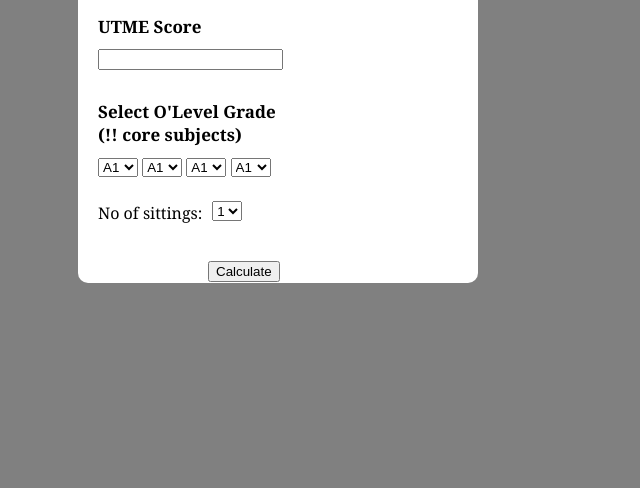
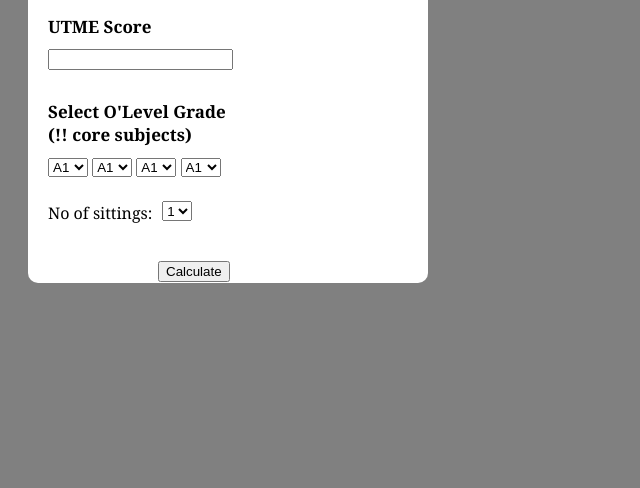
Before and after one commit to klint-techz/klint-techz, a plain HTML site: page index.html in a window 1280 px wide. Shown: the part 312-800 px from the top of the page, without its empty margins (0-640 px from the left). Drawn offline with Linux system fonts and the light colour scheme.

Commit message:
Update unn.css

```diff
--- a/unn.css
+++ b/unn.css
@@ -7,7 +7,7 @@ body{
     height: 395px;
     width: 400px;
     border-radius: 10px;
-    margin-left: 70px;
+    margin-left: 20px;
     margin-top: 200px;
 
 }
```
